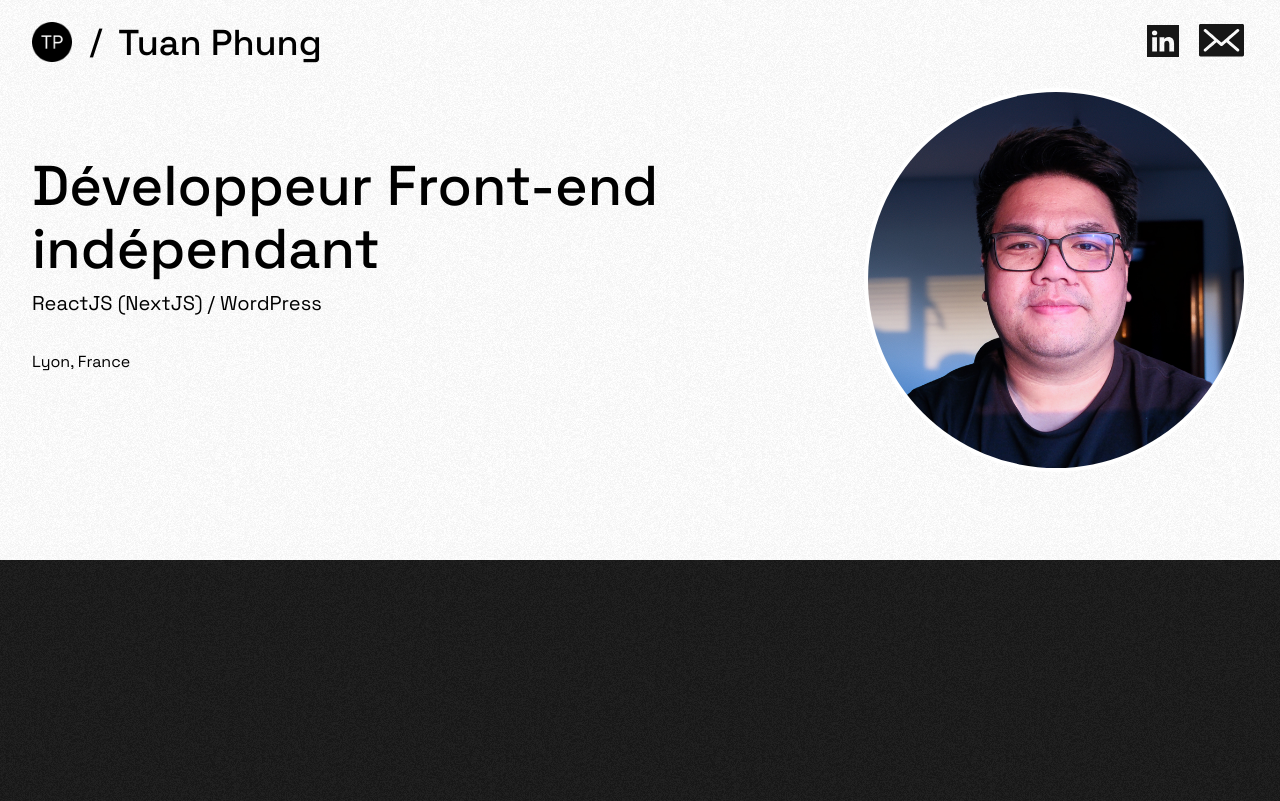
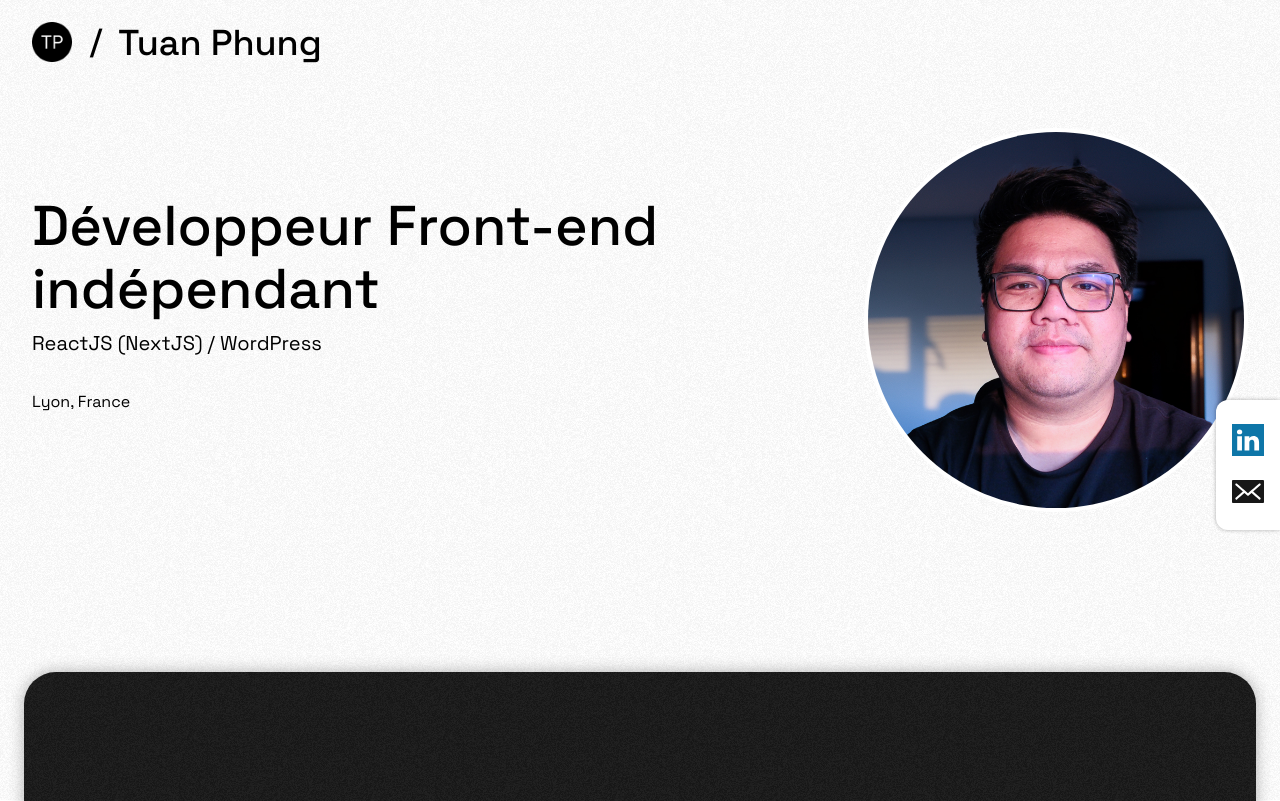
Before and after one commit to tuanp0/site, a website built with Vite: page index.html in a window 1280 px wide. Shown: the top 801 px of the page. Built offline with nearby package versions, Linux system fonts and the light colour scheme.

Commit message:
fix overlap intro content

```diff
--- a/index.html
+++ b/index.html
@@ -17,32 +17,6 @@
                 <span class="header__separator">/</span>
                 <h1 class="title">Tuan Phung</h1>
             </div>
-        </div>
-        <div class="header__contact">
-            <a href="https://fr.linkedin.com/in/tuan-phung" title="Tuan Phung LinkedIn" target="_blank" rel="nofollow noreferrer noopener" class="linkedin">
-                <svg version="1.1" id="Layer_1" xmlns="http://www.w3.org/2000/svg" xmlns:xlink="http://www.w3.org/1999/xlink" x="0px" y="0px" viewBox="0 0 455 455" style="enable-background:new 0 0 455 455;" xml:space="preserve">
-                <g>
-                    <path fill="#171717" style="fill-rule:evenodd;clip-rule:evenodd;" d="M246.4,204.35v-0.665c-0.136,0.223-0.324,0.446-0.442,0.665H246.4z"/>
-                    <path fill="#171717" style="fill-rule:evenodd;clip-rule:evenodd;" d="M0,0v455h455V0H0z M141.522,378.002H74.016V174.906h67.506V378.002z
-                    M107.769,147.186h-0.446C84.678,147.186,70,131.585,70,112.085c0-19.928,15.107-35.087,38.211-35.087
-                    c23.109,0,37.31,15.159,37.752,35.087C145.963,131.585,131.32,147.186,107.769,147.186z M385,378.002h-67.524V269.345
-                    c0-27.291-9.756-45.92-34.195-45.92c-18.664,0-29.755,12.543-34.641,24.693c-1.776,4.34-2.24,10.373-2.24,16.459v113.426h-67.537
-                    c0,0,0.905-184.043,0-203.096H246.4v28.779c8.973-13.807,24.986-33.547,60.856-33.547c44.437,0,77.744,29.02,77.744,91.398V378.002
-                    z"/>
-                </g>
-                </svg>
-            </a>
-            <a href="mailto:&#116;&#117;&#97;&#110;&#112;&#104;&#117;&#110;&#103;&#49;&#53;&#50;&#64;&#103;&#109;&#97;&#105;&#108;&#46;&#99;&#111;&#109;" title="Tuan Phung mail" target="_blank" class="mail">
-                <svg version="1.1" id="Layer_1" xmlns="http://www.w3.org/2000/svg" xmlns:xlink="http://www.w3.org/1999/xlink" x="0px" y="0px" viewBox="0 0 455.9 329.6" style="enable-background:new 0 0 455.9 329.6;" xml:space="preserve">
-                <g>
-                    <path fill="#171717" d="M441.1,0H14.8C6.6,0,0,6.6,0,14.8v300c0,8.2,6.6,14.8,14.8,14.8h426.3c8.2,0,14.8-6.6,14.8-14.8v-300
-                    C455.9,6.6,449.2,0,441.1,0z M403.4,253.5c6.3,5.4,6.9,14.9,1.5,21.2c-5.4,6.3-14.9,6.9-21.2,1.5c-3.9-3.4-101.7-88.3-105.5-91.5
-                    l-40.5,35.2c-2.8,2.4-6.3,3.7-9.8,3.7s-7-1.2-9.8-3.7l-40.5-35.2c-3.8,3.3-101.6,88.2-105.5,91.5c-6.3,5.4-15.7,4.8-21.2-1.5
-                    s-4.8-15.7,1.5-21.2l102.2-88.7L52.5,76c-6.3-5.4-6.9-14.9-1.5-21.2c5.4-6.3,14.9-6.9,21.2-1.5c5.1,4.4,146.6,127.2,155.8,135.2
-                    c8-6.9,150.3-130.5,155.8-135.2c6.3-5.4,15.7-4.8,21.2,1.5c5.4,6.3,4.8,15.7-1.5,21.2l-102.2,88.7L403.4,253.5z"/>
-                </g>
-                </svg>
-            </a>
         </div>
     </header>
 
@@ -156,26 +130,50 @@
                 <p>
                     <a href="https://fr.linkedin.com/in/tuan-phung" title="Tuan Phung LinkedIn" target="_blank" rel="nofollow noreferrer noopener" class="linkedin">
                         <svg version="1.1" id="Layer_1" xmlns="http://www.w3.org/2000/svg" xmlns:xlink="http://www.w3.org/1999/xlink" x="0px" y="0px" viewBox="0 0 455 455" style="enable-background:new 0 0 455 455;" xml:space="preserve">
-                        <g>
-                            <path fill="#171717" style="fill-rule:evenodd;clip-rule:evenodd;" d="M246.4,204.35v-0.665c-0.136,0.223-0.324,0.446-0.442,0.665H246.4z"/>
-                            <path fill="#171717" style="fill-rule:evenodd;clip-rule:evenodd;" d="M0,0v455h455V0H0z M141.522,378.002H74.016V174.906h67.506V378.002z
+                            <path fill="#0e76a8" style="fill-rule:evenodd;clip-rule:evenodd;" d="M246.4,204.35v-0.665c-0.136,0.223-0.324,0.446-0.442,0.665H246.4z"/>
+                            <path fill="#0e76a8" style="fill-rule:evenodd;clip-rule:evenodd;" d="M0,0v455h455V0H0z M141.522,378.002H74.016V174.906h67.506V378.002z
                             M107.769,147.186h-0.446C84.678,147.186,70,131.585,70,112.085c0-19.928,15.107-35.087,38.211-35.087
                             c23.109,0,37.31,15.159,37.752,35.087C145.963,131.585,131.32,147.186,107.769,147.186z M385,378.002h-67.524V269.345
                             c0-27.291-9.756-45.92-34.195-45.92c-18.664,0-29.755,12.543-34.641,24.693c-1.776,4.34-2.24,10.373-2.24,16.459v113.426h-67.537
                             c0,0,0.905-184.043,0-203.096H246.4v28.779c8.973-13.807,24.986-33.547,60.856-33.547c44.437,0,77.744,29.02,77.744,91.398V378.002
                             z"/>
-                        </g>
                         </svg>
                     </a>
-                <p>
+                </p>
             </div>
         </div>
     </section>
 
+    <div class="contact">
+            <p>
+                <a href="https://fr.linkedin.com/in/tuan-phung" title="Tuan Phung LinkedIn" target="_blank" rel="nofollow noreferrer noopener" class="linkedin">
+                    <svg version="1.1" id="Layer_1" xmlns="http://www.w3.org/2000/svg" xmlns:xlink="http://www.w3.org/1999/xlink" x="0px" y="0px" viewBox="0 0 455 455" style="enable-background:new 0 0 455 455;" xml:space="preserve">
+                        <path fill="#0e76a8" style="fill-rule:evenodd;clip-rule:evenodd;" d="M246.4,204.35v-0.665c-0.136,0.223-0.324,0.446-0.442,0.665H246.4z"/>
+                        <path fill="#0e76a8" style="fill-rule:evenodd;clip-rule:evenodd;" d="M0,0v455h455V0H0z M141.522,378.002H74.016V174.906h67.506V378.002z
+                        M107.769,147.186h-0.446C84.678,147.186,70,131.585,70,112.085c0-19.928,15.107-35.087,38.211-35.087
+                        c23.109,0,37.31,15.159,37.752,35.087C145.963,131.585,131.32,147.186,107.769,147.186z M385,378.002h-67.524V269.345
+                        c0-27.291-9.756-45.92-34.195-45.92c-18.664,0-29.755,12.543-34.641,24.693c-1.776,4.34-2.24,10.373-2.24,16.459v113.426h-67.537
+                        c0,0,0.905-184.043,0-203.096H246.4v28.779c8.973-13.807,24.986-33.547,60.856-33.547c44.437,0,77.744,29.02,77.744,91.398V378.002
+                        z"/>
+                    </svg>
+                </a>
+            </p>
+            <p>
+                <a href="javascript:location='mailto:\u0068\u0065\u006c\u006c\u006f\u0040\u0074\u0075\u0061\u006e\u0070\u0068\u0075\u006e\u0067\u002e\u0063\u006f\u006d';void 0" title="Tuan Phung mail" class="mail">
+                    <svg version="1.1" id="Layer_1" xmlns="http://www.w3.org/2000/svg" xmlns:xlink="http://www.w3.org/1999/xlink" x="0px" y="0px" viewBox="0 0 455.9 329.6" style="enable-background:new 0 0 455.9 329.6;" xml:space="preserve">
+                        <path fill="#171717" d="M441.1,0H14.8C6.6,0,0,6.6,0,14.8v300c0,8.2,6.6,14.8,14.8,14.8h426.3c8.2,0,14.8-6.6,14.8-14.8v-300
+                        C455.9,6.6,449.2,0,441.1,0z M403.4,253.5c6.3,5.4,6.9,14.9,1.5,21.2c-5.4,6.3-14.9,6.9-21.2,1.5c-3.9-3.4-101.7-88.3-105.5-91.5
+                        l-40.5,35.2c-2.8,2.4-6.3,3.7-9.8,3.7s-7-1.2-9.8-3.7l-40.5-35.2c-3.8,3.3-101.6,88.2-105.5,91.5c-6.3,5.4-15.7,4.8-21.2-1.5
+                        s-4.8-15.7,1.5-21.2l102.2-88.7L52.5,76c-6.3-5.4-6.9-14.9-1.5-21.2c5.4-6.3,14.9-6.9,21.2-1.5c5.1,4.4,146.6,127.2,155.8,135.2
+                        c8-6.9,150.3-130.5,155.8-135.2c6.3-5.4,15.7-4.8,21.2,1.5c5.4,6.3,4.8,15.7-1.5,21.2l-102.2,88.7L403.4,253.5z"/>
+                    </svg>
+                </a>
+            </p>
+        </div>
     <footer class="footer">
         <div class="container">
             <p class="footer__contact">Contact</p>
-            <a href="javascript:location='mailto:\u0068\u0065\u006c\u006c\u006f\u0040\u0074\u0075\u0061\u006e\u0070\u0068\u0075\u006e\u0067\u002e\u0063\u006f\u006d';void 0">
+            <a href="javascript:location='mailto:\u0068\u0065\u006c\u006c\u006f\u0040\u0074\u0075\u0061\u006e\u0070\u0068\u0075\u006e\u0067\u002e\u0063\u006f\u006d';void 0" title="Tuan Phung mail" >
                 <script type="text/javascript">
                     document.write('\u0068\u0065\u006c\u006c\u006f\u0040\u0074\u0075\u0061\u006e\u0070\u0068\u0075\u006e\u0067\u002e\u0063\u006f\u006d')
                 </script>
--- a/styles/_variables.scss
+++ b/styles/_variables.scss
@@ -1,7 +1,9 @@
 :root {
   --primary: #C9C9C9;
   --white: #FFFFFF;
+  --white-30: rgba(255,255,255,0.3);
   --black: #000000;
+  --black-30: rgba(0,0,0,0.3);
   --almost-white: #F3F3F3;
   --almost-black: #171717;
   --grey: #5A5A5A;
@@ -10,7 +12,7 @@
   --desktop: 992px;
 
   --max-width: 1280px;
-  --padding: 1rem;
+  --padding: 1.5rem;
 
   @media screen and (min-width: 768px) {
 
--- a/styles/base.scss
+++ b/styles/base.scss
@@ -3,11 +3,20 @@
 
 body {
     @include grotesk();
-    background-color: var(--white);
-    background-image: url(../assets/img/noise.png);
-    background-repeat: repeat;
-    background-attachment: fixed;
-    min-height: 100dvh;
+    position: relative;
+
+    &::before {
+        position: absolute;
+        content: '';
+        width: 100%;
+        height: 100%;
+        top: 0;
+        background-color: var(--white);
+        background-image: url(../assets/img/noise.png);
+        background-repeat: repeat;
+        background-attachment: fixed;
+        z-index: -1;
+    }
 }
 
 .container {
--- /dev/null
+++ b/styles/contact.scss
@@ -0,0 +1,51 @@
+.contact {
+    position: fixed;
+    right: 0;
+    top: 50%;
+    padding: 1.25rem 0.75rem;
+    background: var(--white);
+    border-radius: .75rem 0 0 .75rem;
+    z-index: 2;
+    box-shadow: 0 0 4px var(--black-30);
+}
+
+.linkedin {
+    width: 32px;
+    height: 32px;
+    padding: 0.25rem;
+    margin-bottom: 1rem;
+    display: inline-block;
+
+    @media screen and (min-width: 768px) {
+        width: 40px;
+        height: 40px;
+    }
+
+    path {
+        transition: all 0.2s ease-in-out;
+    }
+
+    &:hover {
+        path {
+            fill: var(--grey);
+        }
+    }
+}
+
+.mail {
+    width: 32px;
+    height: 26px;
+    padding: 0.25rem;
+    display: inline-block;
+
+    @media screen and (min-width: 768px) {
+        width: 40px;
+        height: 28px;
+    }
+
+    &:hover {
+        path {
+            fill: var(--grey);
+        }
+    }
+}
--- a/styles/footer.scss
+++ b/styles/footer.scss
@@ -20,7 +20,7 @@
 
     a {
         @include ptsans(700);
-        font-size: 1.375rem;
+        font-size: 1.5rem;
         color: var(--almost-black);
         text-decoration: none;
 
--- a/styles/header.scss
+++ b/styles/header.scss
@@ -60,49 +60,3 @@
         font-size: 2.25rem;
     }
 }
-
-.header__contact {
-    margin-top: 0.25rem;
-    margin-right: 0;
-}
-
-.linkedin {
-    width: 32px;
-    height: 32px;
-    padding: 0.25rem;
-    margin-right: 0.5rem;
-    display: inline-block;
-
-    @media screen and (min-width: 768px) {
-        width: 40px;
-        height: 40px;
-    }
-
-    path {
-        transition: all 0.2s ease-in-out;
-    }
-
-    &:hover {
-        path {
-            fill: var(--grey);
-        }
-    }
-}
-
-.mail {
-    width: 43px;
-    height: 31px;
-    padding: 0.25rem;
-    display: inline-block;
-
-    @media screen and (min-width: 768px) {
-        width: 53px;
-        height: 39px;
-    }
-
-    &:hover {
-        path {
-            fill: var(--grey);
-        }
-    }
-}
--- a/styles/intro.scss
+++ b/styles/intro.scss
@@ -2,20 +2,26 @@
 @use "./fonts" as *;
 
 .intro {
-    position: sticky;
-    top: 0;
-    height: 70vh;
-    height: 70dvh;
-    display: flex;
-    justify-content: center;
-    align-items: center;
-    overflow: hidden;
+    height: 78vh;
+    height: 78dvh;
 
-    // .container {
-    //     display: flex;
-    //     justify-content: center;
-    //     align-items: center;
-    // }
+    @media screen and (min-width: 992px) {
+        height: 80vh;
+        height: 80dvh;
+    }
+
+    .container {
+        display: flex;
+        justify-content: center;
+        align-items: center;
+        padding: 3rem var(--padding);
+        position: sticky;
+        top: calc(50% - 39vh);
+
+        @media screen and (min-width: 992px) {
+            top: calc(50% - 40vh);
+        }
+    }
 }
 
 .intro__content {
@@ -24,11 +30,7 @@
     justify-content: space-between;
     align-items: center;
     gap: 2rem;
-    // margin: 0 auto;
-
-    // @media screen and (min-width: 768px) {
-    //     width: 80%;
-    // }
+    width: 100%;
 }
 
 .intro__name {
@@ -88,7 +90,7 @@
 }
 
 .intro__img {
-    width: 300px;
+    width: 200px;
     height: auto;
     display: block;
     border-radius: 100%;
--- a/styles/styles.scss
+++ b/styles/styles.scss
@@ -2,6 +2,7 @@
 @use "./base";
 @use "./header";
 @use "./intro";
+@use './contact';
 @use "./about";
 @use "./strength";
 @use "./footer";
```
Also changed, not shown: styles/about.scss (+26 -9 lines), styles/strength.scss (+6 -2 lines), favicon.png (added).
